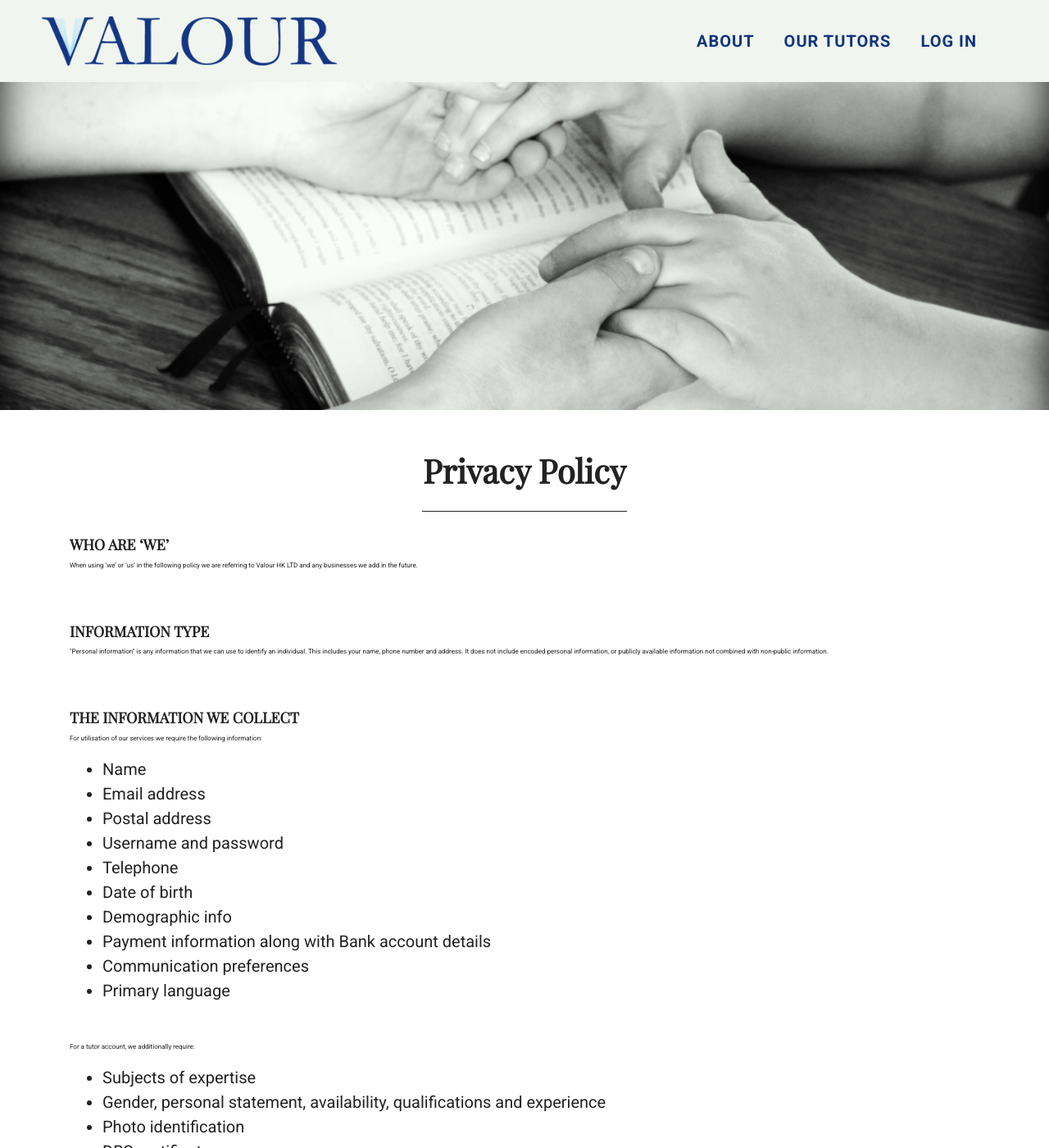
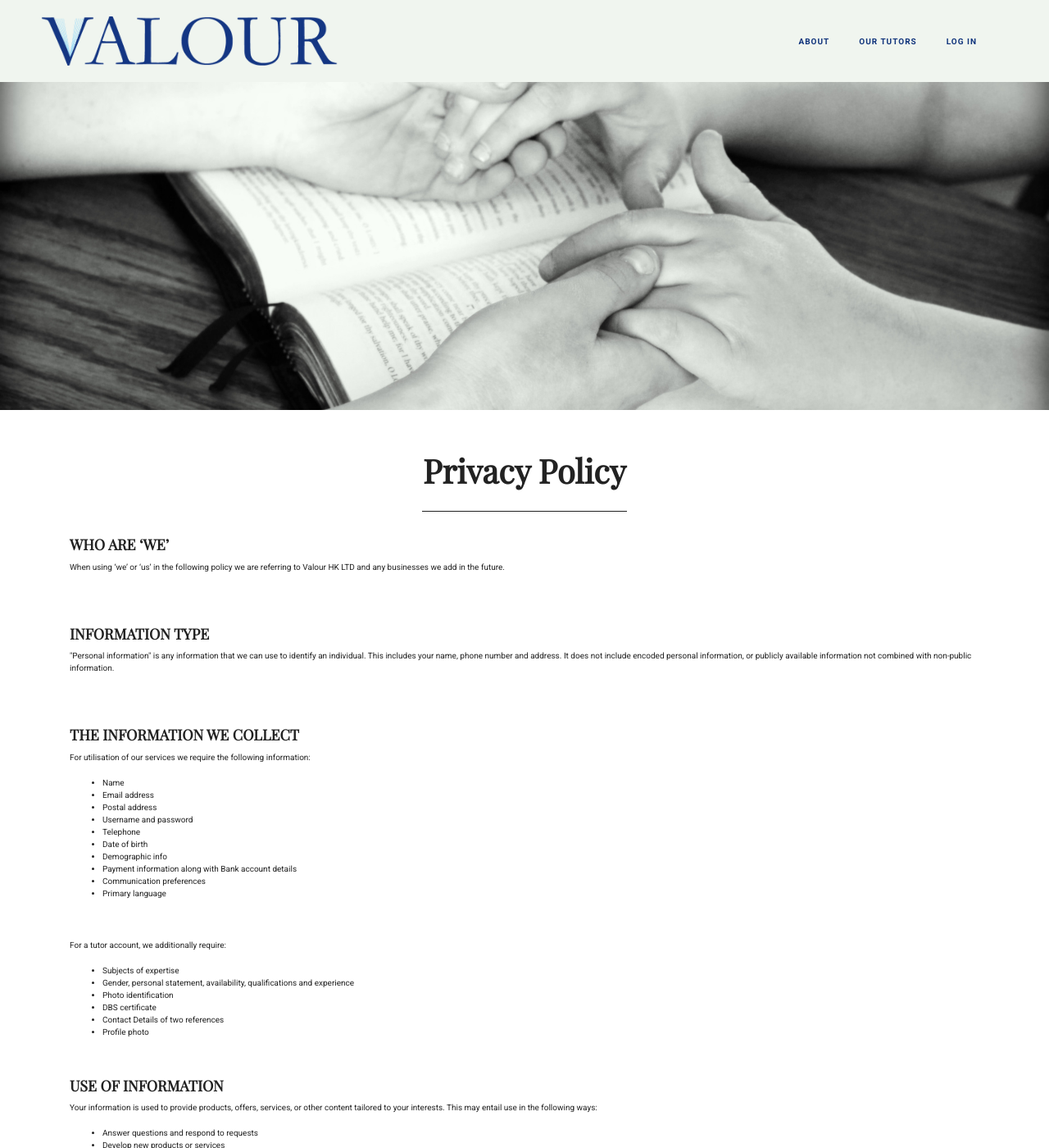
Before and after one commit to tutorcruncher-sites/valour-hk, a Jekyll site: the page built from privacy.html, in a window 1280 px wide and 1400 px high. Shown: the whole window at 82% size. Built offline with Jekyll 4.4.1, drawn with Linux system fonts in a browser that asks for light colours.

Commit message:
Update style2.scss

```diff
--- a/static/css/style2.scss
+++ b/static/css/style2.scss
@@ -45,8 +45,8 @@ h4 {
   font-style: bold
 }
 
-p, ol {
-  font-size: 8px;
+p, ol, li {
+  font-size: 10px;
 }
 
 hr {
```
